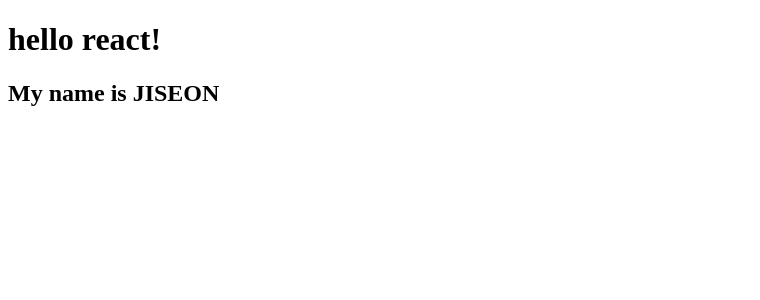
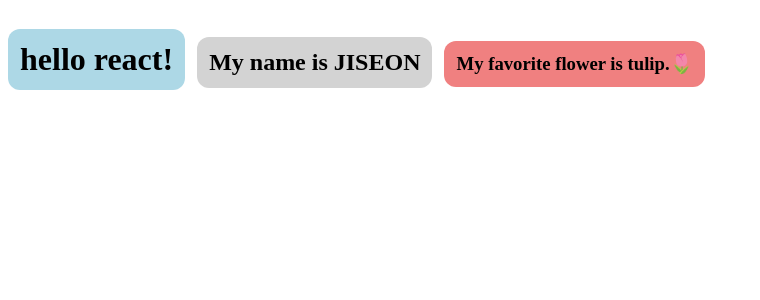
Before and after one commit to seon-2/bcs-part2-react, a React (Create React App) app in the folder dapp/: page / in a window 1280 px wide. Shown: the top 300 px of the page, without its empty margins (0-760 px from the left). Built offline with nearby package versions, Linux system fonts and the light colour scheme.

Commit message:
💄 [design] App.css 적용

```diff
--- /dev/null
+++ b/dapp/src/App.css
@@ -0,0 +1,27 @@
+/* body는 index.html에 있음. 직접 건드릴 일은 없음.  */
+.body {
+  margin: 0;
+}
+
+.hello {
+  display: inline-block;
+  background-color: lightblue;
+  padding: 12px;
+  border-radius: 12px;
+}
+
+.name {
+  background-color: lightgray;
+  display: inline-block;
+  padding: 12px;
+  border-radius: 12px;
+  margin-left: 12px;
+}
+
+.favorite {
+  background-color: lightcoral;
+  display: inline-block;
+  padding: 12px;
+  border-radius: 12px;
+  margin-left: 12px;
+}
--- a/dapp/src/App.jsx
+++ b/dapp/src/App.jsx
@@ -1,8 +1,12 @@
+import "./App.css";
+
 function App() {
   return (
     <div>
-      <h1>hello react!</h1>
-      <h2>My name is JISEON</h2>
+      {/* jsx에서는 class 대신 className 사용 */}
+      <h1 className="hello">hello react!</h1>
+      <h2 className="name">My name is JISEON</h2>
+      <h3 className="favorite">My favorite flower is tulip.🌷</h3>
     </div>
   );
 }
```
